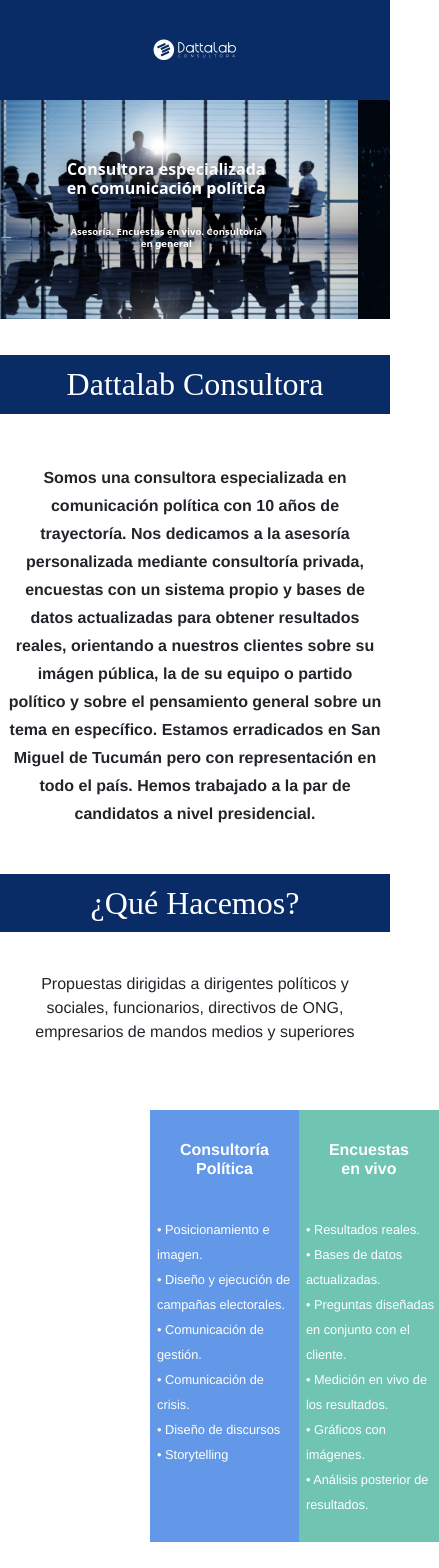
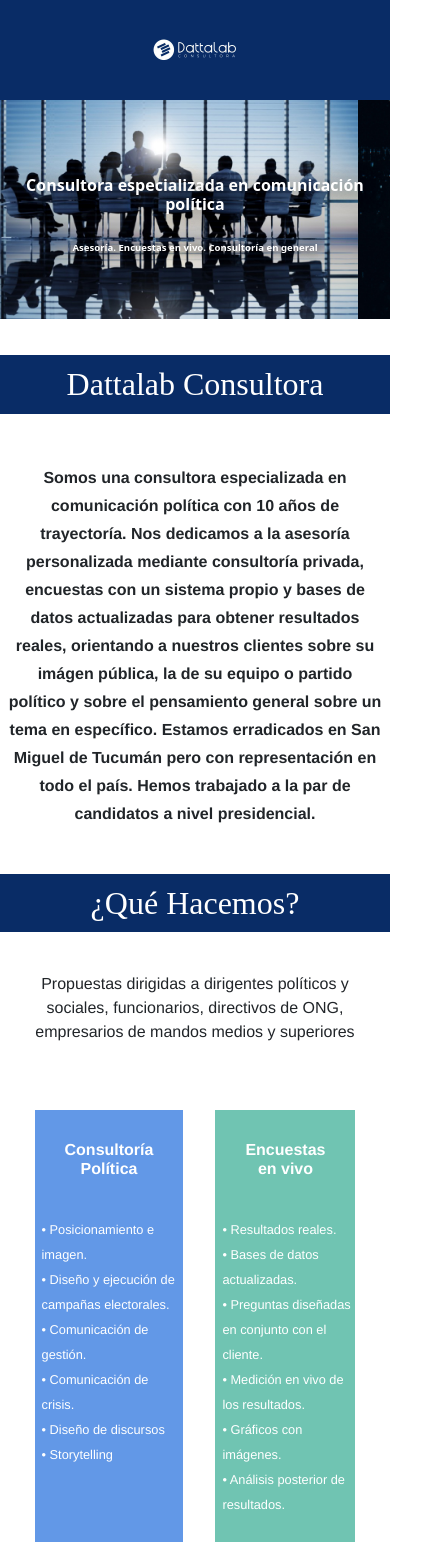
Before and after one commit to lucianocolin/dattalab, a React (Create React App) app in the folder dattalab-react/: page / in a window 390 px wide. Shown: the top 1568 px of the page, 439 px wide, since content can reach past the window. Built offline with nearby package versions, Linux system fonts and the light colour scheme.

Commit message:
main title centered

```diff
--- a/dattalab-react/src/css/Sections/Home.css
+++ b/dattalab-react/src/css/Sections/Home.css
@@ -94,10 +94,15 @@
   }
 
   .main-title{
-    width: 200px;
     position: absolute;
-    top: -90px;
-    left: 17%;
+    width: auto;
+    display: flex;
+    flex-direction: column;
+    padding: 1rem;
+    left: 0;
+    right: 0;
+    margin: 0 auto;
+    top: 10rem;
   }
 
   .main-title h1{
--- a/dattalab-react/src/css/Sections/WhatWeDo.css
+++ b/dattalab-react/src/css/Sections/WhatWeDo.css
@@ -129,6 +129,12 @@
 }
 
 @media (max-width: 425px){
+
+  .cards-container{
+    gap: 2rem;
+    justify-content: center;
+  }
+
   .wwd-title{
     margin-top: 30px;
     font-size: 2rem;
@@ -142,7 +148,7 @@
   }
 
   .consulting-card{
-    width: 50%;
+    width: 20rem;
     height: 27rem;
     margin-bottom: 50px;
   }
@@ -162,7 +168,7 @@
   }
 
   .surveys-card{
-    width: 50%;
+    width: 20rem;
     height: 27rem;
     margin-bottom: 50px;
   }
```
